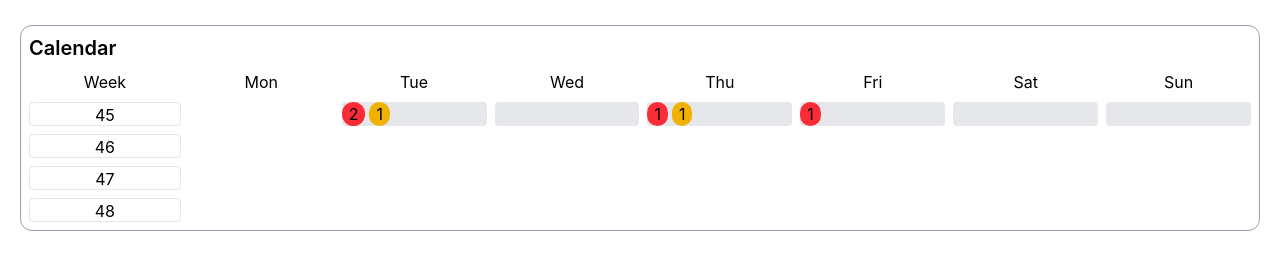
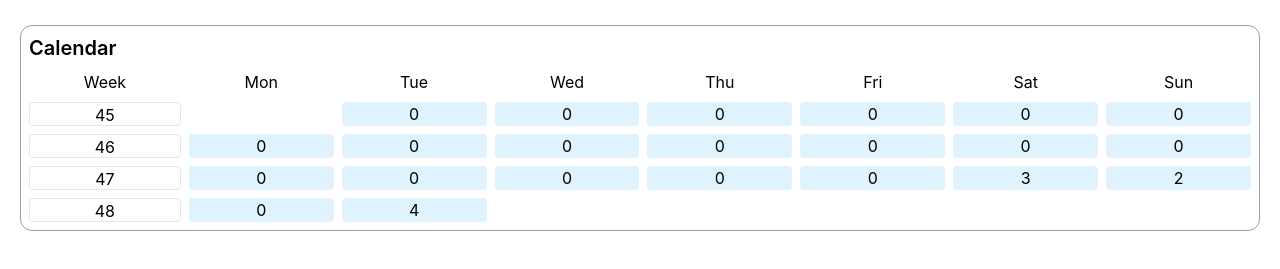
Before and after one commit to plaszlo/flashcards, a React (Vite) app: page / in a window 1280 px wide. Shown: the part 177-446 px from the top of the page. Built offline with nearby package versions, Linux system fonts and the light colour scheme; no server answers; sample sign-in values are in the browser's storage.

Commit message:
feat(study): practice element and calendar displays quantity of future cards

```diff
--- a/src/components/Calendar.jsx
+++ b/src/components/Calendar.jsx
@@ -1,82 +1,338 @@
-import { Fragment } from 'react';
+import React, { Fragment, useEffect, useState } from 'react';
 
 export const Calendar = () => {
     const nameOfDays = ['Mon', 'Tue', 'Wed', 'Thu', 'Fri', 'Sat', 'Sun'];
-    const arr = new Array(28).fill(0);
-
     const today = new Date();
 
-    const schedule = [
+    const testData = [
+        // 2026-11-21 (Today) - 3 cards
         {
-            date: new Date(2026, 7, 23),
-            cards: [
-                { id: crypto.randomUUID(), term: 'car', def: 'people use it to go faster', status: 'unlearnt', repetition: 0, daysSincePractice: undefined },
-                { id: crypto.randomUUID(), term: 'dog', def: 'humans best friend', status: 'unlearnt', repetition: 0, daysSincePractice: undefined },
-                { id: crypto.randomUUID(), term: 'food', def: 'fuel to have energy', status: 'unlearnt', repetition: 1, daysSincePractice: undefined }
-            ]
+            cardId: 37,
+            userId: 57,
+            term: 'verbosity',
+            definition: 'the quality or state of using more words than necessary to express an idea',
+            repetition: 0,
+            lastReview: null,
+            nextReview: '2026-11-21'
         },
         {
-            date: new Date(2026, 7, 24),
-            cards: []
+            cardId: 38,
+            userId: 57,
+            term: 'ephemeral',
+            definition: 'lasting for a very short time',
+            repetition: 2,
+            lastReview: '2026-11-14',
+            nextReview: '2026-11-21'
         },
         {
-            date: new Date(2026, 7, 25),
-            cards: [
-                { id: crypto.randomUUID(), term: 'walk', def: 'goping on foot', status: 'unlearnt', repetition: 0, daysSincePractice: undefined },
-                { id: crypto.randomUUID(), term: 'pc', def: 'working or leisure tool', status: 'unlearnt', repetition: 1, daysSincePractice: undefined },
-            ]
+            cardId: 39,
+            userId: 57,
+            term: 'laconic',
+            definition: 'using very few words',
+            repetition: 4,
+            lastReview: '2026-10-08',
+            nextReview: '2026-11-21'
+        },
+
+        // 2026-11-22 (Sunday) - 2 cards
+        {
+            cardId: 40,
+            userId: 57,
+            term: 'ubiquitous',
+            definition: 'present, appearing, or found everywhere',
+            repetition: 1,
+            lastReview: '2026-11-19',
+            nextReview: '2026-11-22'
         },
         {
-            date: new Date(2026, 7, 26),
-            cards: [
-                { id: crypto.randomUUID(), term: 'car', def: 'big long vehicle for transport', status: 'unlearnt', repetition: 0, daysSincePractice: undefined }
-            ]
+            cardId: 41,
+            userId: 57,
+            term: 'pragmatic',
+            definition: 'dealing with things sensibly and realistically',
+            repetition: 5,
+            lastReview: '2026-09-25',
+            nextReview: '2026-11-22'
+        },
+
+        // 2026-11-23 (Monday) - Empty day
+
+        // 2026-11-24 (Tuesday) - 4 cards
+        {
+            cardId: 42,
+            userId: 57,
+            term: 'ameliorate',
+            definition: 'to make something bad or unsatisfactory better',
+            repetition: 0,
+            lastReview: null,
+            nextReview: '2026-11-24'
         },
         {
-            date: new Date(2026, 7, 24),
-            cards: []
+            cardId: 43,
+            userId: 57,
+            term: 'equivocate',
+            definition: 'to use ambiguous language so as to conceal the truth',
+            repetition: 3,
+            lastReview: '2026-11-04',
+            nextReview: '2026-11-24'
         },
         {
-            date: new Date(2026, 7, 24),
-            cards: []
+            cardId: 44,
+            userId: 57,
+            term: 'fastidious',
+            definition: 'very attentive to and concerned about accuracy and detail',
+            repetition: 6,
+            lastReview: '2026-09-12',
+            nextReview: '2026-11-24'
+        },
+        {
+            cardId: 45,
+            userId: 57,
+            term: 'candor',
+            definition: 'the quality of being open and honest in expression',
+            repetition: 1,
+            lastReview: '2026-11-21',
+            nextReview: '2026-11-24'
         },
 
-    ]
+        // 2026-11-25 (Wednesday) - 1 card
+        {
+            cardId: 46,
+            userId: 57,
+            term: 'mitigate',
+            definition: 'to make less severe, serious, or painful',
+            repetition: 2,
+            lastReview: '2026-11-17',
+            nextReview: '2026-11-25'
+        },
+
+        // 2026-11-26 (Thursday) - Empty day
+
+        // 2026-11-27 (Friday) - 5 cards
+        {
+            cardId: 47,
+            userId: 57,
+            term: 'esoteric',
+            definition: 'intended for or likely to be understood by only a small number of people',
+            repetition: 4,
+            lastReview: '2026-10-15',
+            nextReview: '2026-11-27'
+        },
+        {
+            cardId: 48,
+            userId: 57,
+            term: 'ostentatious',
+            definition: 'characterized by vulgar or pretentious display designed to impress',
+            repetition: 0,
+            lastReview: null,
+            nextReview: '2026-11-27'
+        },
+        {
+            cardId: 49,
+            userId: 57,
+            term: 'enervate',
+            definition: 'to cause someone to feel drained of energy or vitality',
+            repetition: 7,
+            lastReview: '2026-08-29',
+            nextReview: '2026-11-27'
+        },
+        {
+            cardId: 50,
+            userId: 57,
+            term: 'alacrity',
+            definition: 'brisk and cheerful readiness',
+            repetition: 3,
+            lastReview: '2026-11-09',
+            nextReview: '2026-11-27'
+        },
+        {
+            cardId: 51,
+            userId: 57,
+            term: 'cogent',
+            definition: 'clear, logical, and convincing',
+            repetition: 1,
+            lastReview: '2026-11-20',
+            nextReview: '2026-11-27'
+        },
+
+        // 2026-11-28 (Saturday) - 2 cards
+        {
+            cardId: 52,
+            userId: 57,
+            term: 'perfunctory',
+            definition: 'carried out with a minimum of effort or reflection',
+            repetition: 4,
+            lastReview: '2026-10-12',
+            nextReview: '2026-11-28'
+        },
+        {
+            cardId: 53,
+            userId: 57,
+            term: 'obfuscate',
+            definition: 'to render obscure, unclear, or unintelligible',
+            repetition: 2,
+            lastReview: '2026-11-18',
+            nextReview: '2026-11-28'
+        },
+
+        // 2026-11-29 (Sunday) - Empty day
+
+        // 2026-11-30 (Monday) - 3 cards
+        {
+            cardId: 54,
+            userId: 57,
+            term: 'magnanimous',
+            definition: 'generous or forgiving, especially toward a rival or less powerful person',
+            repetition: 5,
+            lastReview: '2026-10-02',
+            nextReview: '2026-11-30'
+        },
+        {
+            cardId: 55,
+            userId: 57,
+            term: 'pedantic',
+            definition: 'excessively concerned with minor details and rules',
+            repetition: 0,
+            lastReview: null,
+            nextReview: '2026-11-30'
+        },
+        {
+            cardId: 56,
+            userId: 57,
+            term: 'taciturn',
+            definition: 'reserved or uncommunicative in speech; saying little',
+            repetition: 1,
+            lastReview: '2026-11-21',
+            nextReview: '2026-11-30'
+        },
+
+        // 2026-12-01 (Tuesday) - 2 cards
+        {
+            cardId: 57,
+            userId: 57,
+            term: 'superfluous',
+            definition: 'unnecessary, especially through being more than enough',
+            repetition: 6,
+            lastReview: '2026-09-18',
+            nextReview: '2026-12-01'
+        },
+        {
+            cardId: 58,
+            userId: 57,
+            term: 'capricious',
+            definition: 'given to sudden and unaccountable changes of mood or behavior',
+            repetition: 3,
+            lastReview: '2026-11-11',
+            nextReview: '2026-12-01'
+        },
+
+        // 2026-12-02 (Wednesday) - 4 cards
+        {
+            cardId: 59,
+            userId: 57,
+            term: 'sanguine',
+            definition: 'optimistic or positive, especially in an apparently bad or difficult situation',
+            repetition: 2,
+            lastReview: '2026-11-20',
+            nextReview: '2026-12-02'
+        },
+        {
+            cardId: 60,
+            userId: 57,
+            term: 'reticent',
+            definition: 'not revealing one’s thoughts or feelings readily',
+            repetition: 4,
+            lastReview: '2026-10-19',
+            nextReview: '2026-12-02'
+        },
+        {
+            cardId: 61,
+            userId: 57,
+            term: 'zealous',
+            definition: 'having or showing great energy or enthusiasm in pursuit of a cause',
+            repetition: 0,
+            lastReview: null,
+            nextReview: '2026-12-02'
+        },
+        {
+            cardId: 62,
+            userId: 57,
+            term: 'aberration',
+            definition: 'a departure from what is normal, usual, or expected',
+            repetition: 7,
+            lastReview: '2026-09-02',
+            nextReview: '2026-12-02'
+        },
+
+        // 2026-12-03 (Thursday) - Empty day
+
+        // 2026-12-04 (Friday) - 1 card
+        {
+            cardId: 63,
+            userId: 57,
+            term: 'benign',
+            definition: 'gentle and kindly; not harmful in effect',
+            repetition: 1,
+            lastReview: '2026-11-21',
+            nextReview: '2026-12-04'
+        },
+
+        // 2026-12-05 (Saturday) - 3 cards
+        {
+            cardId: 64,
+            userId: 57,
+            term: 'cacophony',
+            definition: 'a harsh, discordant mixture of sounds',
+            repetition: 5,
+            lastReview: '2026-10-06',
+            nextReview: '2026-12-05'
+        },
+        {
+            cardId: 65,
+            userId: 57,
+            term: 'deleterious',
+            definition: 'causing harm or damage',
+            repetition: 3,
+            lastReview: '2026-11-15',
+            nextReview: '2026-12-05'
+        },
+        {
+            cardId: 66,
+            userId: 57,
+            term: 'exacerbate',
+            definition: 'to make a problem, bad situation, or negative feeling worse',
+            repetition: 2,
+            lastReview: '2026-11-21',
+            nextReview: '2026-12-05'
+        },
+
+        // 2026-12-06 (Sunday) - 2 cards
+        {
+            cardId: 67,
+            userId: 57,
+            term: 'gregarious',
+            definition: 'fond of company; sociable',
+            repetition: 4,
+            lastReview: '2026-10-22',
+            nextReview: '2026-12-06'
+        },
+        {
+            cardId: 68,
+            userId: 57,
+            term: 'harangue',
+            definition: 'a lengthy and aggressive speech',
+            repetition: 0,
+            lastReview: null,
+            nextReview: '2026-12-06'
+        }
+    ];
 
     const weekNumbers = Array.from({ length: 4 }, (_, i) => {
         return getISOWeek(new Date()) + i;
     });
 
-
-
     const passedDaysOfWeek = new Array(
         today.getDay() === 0 ? 6 : today.getDay() - 1
     ).fill('');
-    const days = new Array(28 - passedDaysOfWeek.length).fill(0);
-    const remainingDaysOfWeek = new Array(7 - passedDaysOfWeek.length).fill(0);
-
-    const calendar = [
-        {
-            weekNumber: getISOWeek(today),
-            days: [...passedDaysOfWeek, ...remainingDaysOfWeek]
-        },
-        {
-            weekNumber: getISOWeek(today) + 1,
-            days: [0, 0, 0, 0, 0, 0, 0]
-        },
-        {
-            weekNumber: getISOWeek(today) + 2,
-            days: [0, 0, 0, 0, 0, 0, 0]
-        },
-        {
-            weekNumber: getISOWeek(today) + 3,
-            days: [0, 0, 0, 0, 0, 0, 0]
-        },
-        {
-            weekNumber: getISOWeek(today) + 3,
-            days: [0, 0, 0, 0, 0, 0, 0]
-        }
-    ];
 
     function getISOWeek(date) {
         const d = new Date(date);
@@ -88,10 +344,39 @@ export const Calendar = () => {
         );
     }
 
-    const repProgDesign = {
-        0: 'bg-red-500',
-        1: 'bg-yellow-500'
+    function groupCardsByDate(cards) {
+        const grouped = new Map();
+
+        today.setHours(0, 0, 0, 0);
+
+        for (let i = 0; i <= 21; i++) {
+            const date = new Date(today);
+            date.setDate(today.getDate() + i);
+
+            const dateString = date.toISOString().split("T")[0];
+
+            grouped.set(dateString, []);
+        }
+
+        cards.forEach(card => {
+            const date = card.nextReview.split("T")[0];
+
+            if (grouped.has(date)) {
+                grouped.get(date).push(card);
+            }
+        });
+
+        return Array.from(grouped, ([date, cards]) => ({
+            date,
+            cards
+        }));
     }
+
+    const groupedTestData = groupCardsByDate(testData);
+
+    useEffect(() => {
+        // console.log(groupedTestData)
+    }, []);
 
     return (
         <div className="border border-gray-400 rounded-xl p-2 mb-10">
@@ -110,26 +395,24 @@ export const Calendar = () => {
                     ))}
                 </div>
 
-                <div className='w-7/8 grid grid-cols-7 grid-rows-5 text-center gap-2 dark:text-slate-300'>
+                <div className='w-7/8 grid grid-cols-7 text-center gap-2'>
                     {nameOfDays.map(element => (
-                        <div key={element}>{element}</div>
+                        <div
+                            key={element}
+                            className='dark:text-slate-300'
+                        >{element}</div>
                     ))}
                     { passedDaysOfWeek.map((day, index) => (
                         <span key={index}>{day}</span>
                     )) }
-                    {schedule.map((day, index) => {
-                        const grouped = Object.groupBy(day.cards, card => card.repetition);
-
-                        return (
-                            <button key={index} className="bg-gray-200 rounded h-6 flex gap-1 dark:bg-slate-300">
-                                {Object.entries(grouped).map(([repetition, cards]) => (
-                                    <span key={repetition} className={`${repProgDesign[repetition]} px-1.75 py-0.125 rounded-full dark:text-black`}>
-                                        {cards.length}
-                                    </span>
-                                ))}
-                            </button>
-                        );
-                    })}
+                    { groupedTestData.map((date, index) => (
+                        <button
+                            className='bg-sky-100 rounded dark:bg-slate-500'
+                            key={index}
+                            // onClick={}
+                        >
+                            { date.cards.length}
+                        </button> ))}
                 </div>
             </div>
         </div>
--- a/src/components/Practice.jsx
+++ b/src/components/Practice.jsx
@@ -1,18 +1,31 @@
 import { useRef, useState } from "react";
 import { PracticeCard } from "./PracticeCard";
 import { useEffect } from "react";
+import { getPracticeList } from "../services/cardService";
 import { useDeck } from "../context/CardContext";
 
 import practiceRoundSFX from '../assets/practice_round.mp3';
 import practiceCompleteSFX from '../assets/practice_complete.mp3';
 
 export const Practice = () => {
-    const { cards } = useDeck();
+    //const { cards } = useDeck();
 
-    const practiceList = [];
-    // const [practiceList, setPracticeList] = useState(
-    //     cardList.filter(card => card.status === 'practising')
-    // );
+    const [practiceList, setPracticeList] = useState([]);;
+
+    useEffect(() => {
+        const fetchList = async () => {
+            try {
+                const data = await getPracticeList();
+                setPracticeList(data);
+            } catch (error) {
+                console.error("Failed to fetch practice list:", error);
+            }
+    };
+
+    fetchList();
+    }, []);
+
+
     const [isPractise, setIsPractise] = useState(false);
     const [practiseRound, setPractiseRound] = useState(0);
     const [practisedCards, setPractisedCards] = useState(new Set());
@@ -22,13 +35,8 @@ export const Practice = () => {
         practiceCompleteSFX: new Audio(practiceCompleteSFX)
     })
 
-    function handleShuffle(e){
-        e.preventDefault();
-        setPracticeList(shuffle([...practiceList]));
-    }
-
     function handleWordsSubmit(){
-        updateDeck(practisedCards, {status: 'learnt'});
+        // updateDeck(practisedCards, {status: 'learnt'});
         setPractiseRound(0);
         setPractisedCards(new Set());
     }
@@ -99,37 +107,37 @@ export const Practice = () => {
                     ></i>
                 ))}
             </div>
-            <button onClick={handleShuffle} className="bg-blue-700 rounded px-4 py-1 m-2 text-white">Shuffle</button>
+            <button onClick={() => setPracticeList(shuffle([...practiceList]))} className="bg-blue-700 rounded px-4 py-1 m-2 text-white">Shuffle</button>
         </div>
         <>
             { isPractise ? (
                 practiceList.map(card => (
                     <PracticeCard
-                        key={cards.id}
+                        key={card.cardId}
                         card={card}
-                        isPractised={practisedCards.has(cards.id)}
-                        onPractised={(id) => {
-                            setPractisedCards(prev => new Set(prev).add(id));
+                        isPractised={practisedCards.has(card.cardId)}
+                        onPractised={(cardId) => {
+                            setPractisedCards(prev => new Set(prev).add(cardId));
                         }}
                     />
                 ))
             ) : (
                 practiceList.map(card => (
-                    <div className="p-2 flex gap-2.5" key={cards.id}>
+                    <div className="p-2 flex gap-2.5" key={card.cardId}>
                         <span className={
                             practiseRound === 2 ? (
                                 'bg-emerald-100 p-1 rounded w-1/2 h-fit dark:bg-mist-500'
                             ) : (
                                 'bg-sky-100 p-1 rounded w-1/2 h-fit dark:bg-slate-500'
                             ) }
-                        >{cards.term}</span>
+                        >{card.term}</span>
                         <span className={
                             practiseRound === 2 ? (
                                 'bg-emerald-100 p-1 rounded w-1/2 dark:bg-mist-500'
                             ) : (
                                 'bg-sky-100 p-1 rounded w-1/2 dark:bg-slate-500'
                             ) }
-                        >{cards.def}</span>
+                        >{card.definition}</span>
                     </div>
                 ))
             ) }
--- a/src/components/PracticeCard.jsx
+++ b/src/components/PracticeCard.jsx
@@ -1,12 +1,12 @@
 import { useEffect, useState } from "react";
 
 export const PracticeCard = ({card, isPractised, onPractised}) => {
-    const { id, term, def, status } = card;
+    const { cardId, term, definition } = card;
     const [termInput, setTermInput] = useState('');
 
     useEffect(() => {
       if(termInput === term){
-        onPractised(id);
+        onPractised(cardId);
         setTermInput('');
       }
     }, [termInput]);
@@ -16,12 +16,12 @@ export const PracticeCard = ({card, isPractised, onPractised}) => {
         { isPractised ? (
           <div className="p-2 flex gap-2.5">
             <span className='bg-emerald-100 p-1 rounded w-1/2 h-fit dark:bg-mist-500' readOnly={true}>{term}</span>
-            <span className="bg-emerald-100 p-1 rounded w-1/2 dark:bg-mist-500">{def}</span>
+            <span className="bg-emerald-100 p-1 rounded w-1/2 dark:bg-mist-500">{definition}</span>
           </div>
         ) : (
           <div className="p-2 flex gap-2.5">
             <input onChange={(e) => setTermInput(e.target.value)} className='bg-sky-100 p-1 rounded w-1/2 h-fit dark:bg-slate-300' placeholder="Type the correct term ..."/>
-            <span className="bg-sky-100 p-1 rounded w-1/2 dark:bg-slate-500">{def}</span>
+            <span className="bg-sky-100 p-1 rounded w-1/2 dark:bg-slate-500">{definition}</span>
           </div>
         ) }
     </>
```
Also changed, not shown: src/services/cardService.jsx (+18 -0 lines).
